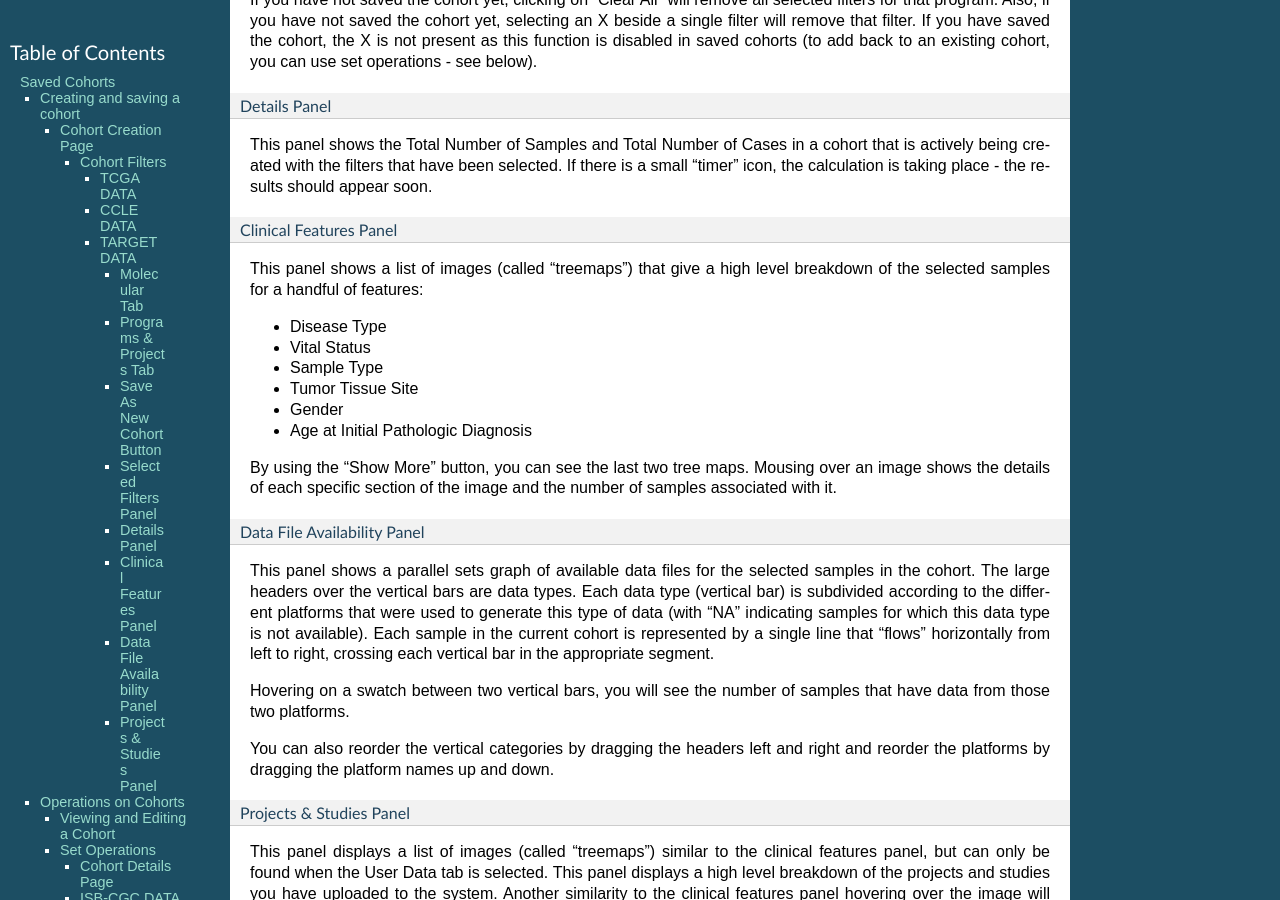
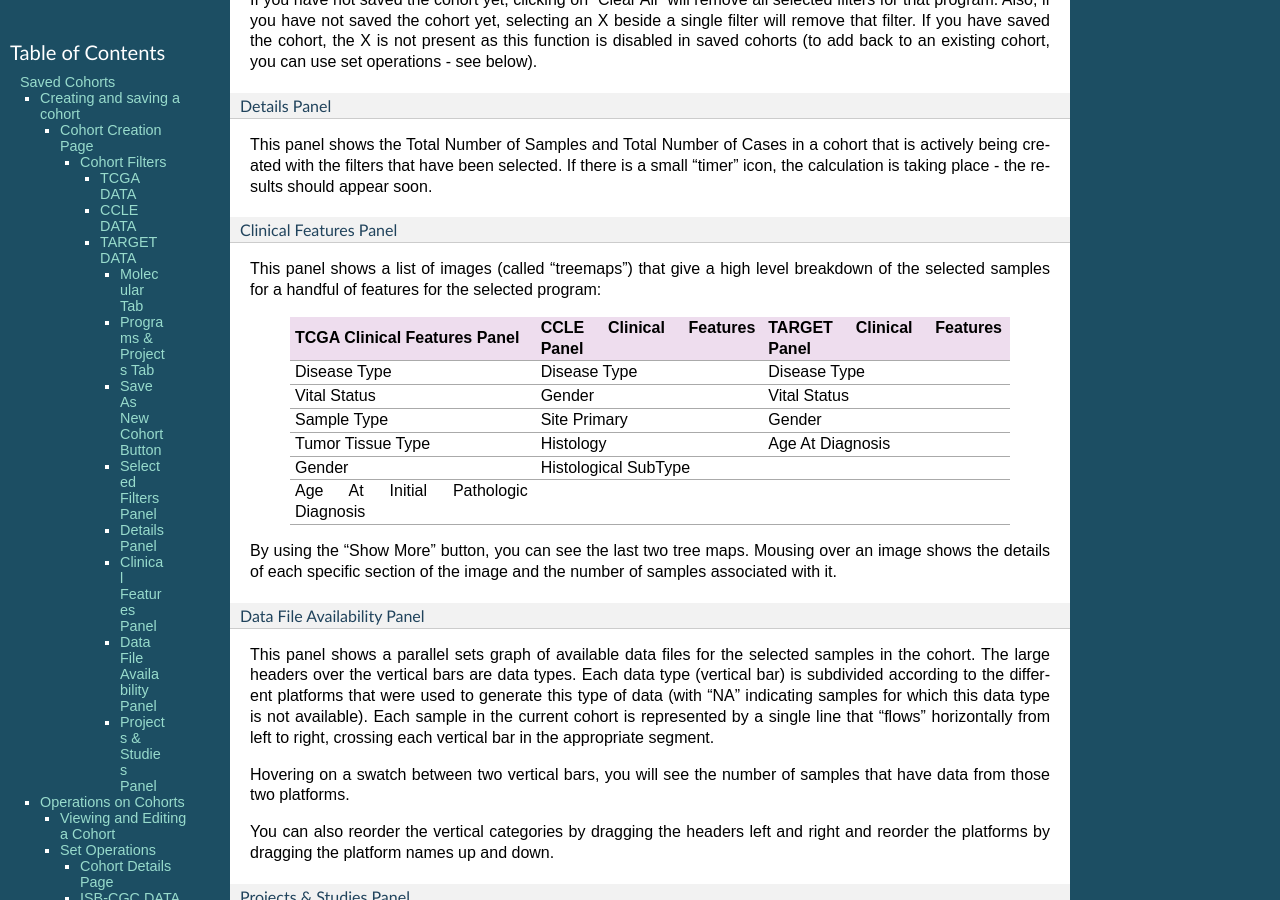
Before and after one commit to isb-cgc/readthedocs, a Sphinx documentation site: the page built from docs/source/sections/webapp/Saved-Cohorts.rst, in a window 1280 px wide and 900 px high, scrolled down 2870 px. Built offline with Sphinx 7.4.7, drawn with Linux system fonts in a browser that asks for light colours; pages that are not in the unit, such as notebooks, are missing from menus.

Commit message:
Updated the clinical features panel

```diff
--- a/docs/source/sections/webapp/Saved-Cohorts.rst
+++ b/docs/source/sections/webapp/Saved-Cohorts.rst
@@ -182,14 +182,24 @@ Clinical Features Panel
 ^^^^^^^^^^^^^^^^^^^^^^^
 
 This panel shows a list of images (called "treemaps") that give a high level breakdown of the selected samples for a
-handful of features:
+handful of features for the selected program:
 
-* Disease Type
-* Vital Status
-* Sample Type
-* Tumor Tissue Site
-* Gender
-* Age at Initial Pathologic Diagnosis
+   +------------------------------+------------------------------+---------------------------------+
+   | TCGA Clinical Features Panel | CCLE Clinical Features Panel | TARGET Clinical Features Panel  |
+   +==============================+==============================+=================================+
+   | Disease Type                 | Disease Type                 | Disease Type                    |
+   +------------------------------+------------------------------+---------------------------------+
+   | Vital Status                 | Gender                       | Vital Status                    |
+   +------------------------------+------------------------------+---------------------------------+
+   | Sample Type                  | Site Primary                 | Gender                          |
+   +------------------------------+------------------------------+---------------------------------+
+   | Tumor Tissue Type            | Histology                    | Age At Diagnosis                |
+   +------------------------------+------------------------------+---------------------------------+
+   | Gender                       | Histological SubType         |                                 |
+   +------------------------------+------------------------------+---------------------------------+
+   | Age At Initial Pathologic    |                              |                                 |
+   | Diagnosis                    |                              |                                 |
+   +------------------------------+------------------------------+---------------------------------+
 
 By using the “Show More” button, you can see the last two tree maps.  Mousing over an image shows the details of each specific section of the image and the number of samples associated with it.
 
```
